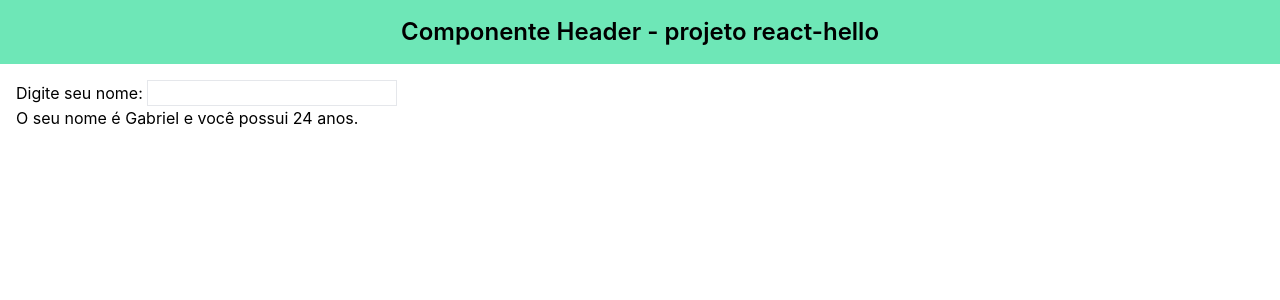
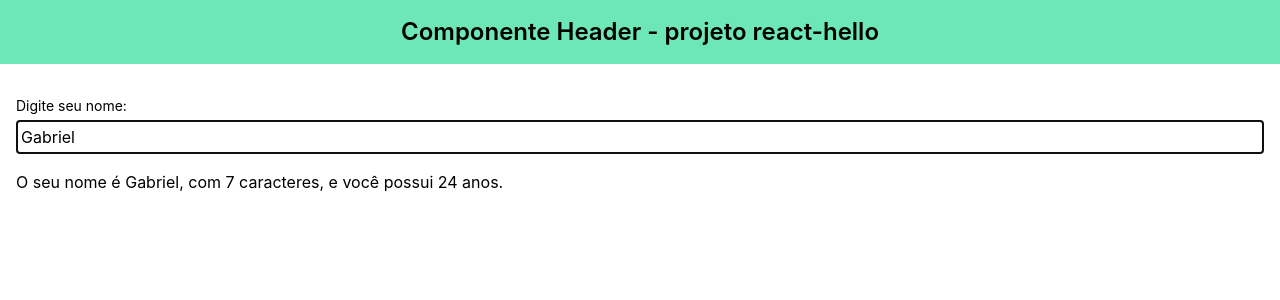
Before and after one commit to Gabriel-Barbosa-de-Oliveira/mba-front-end, a React (Create React App) app in the folder react-bootcamp/modulo-2-react/react-hello/: page / in a window 1280 px wide. Shown: the top 300 px of the page. Built offline with nearby package versions, Linux system fonts and the light colour scheme.

Commit message:
Setando um novo valor para um input. Maneira certa

```diff
--- a/react-bootcamp/modulo-2-react/react-hello/src/App.js
+++ b/react-bootcamp/modulo-2-react/react-hello/src/App.js
@@ -1,9 +1,22 @@
+import { useState } from "react";
 import Header from "./components/Header";
 import Main from "./components/Main";
 import Test from "./components/Test";
 
 export default function App() {
 
+  // const state = useState('Gabriel');
+  // const name = state[0];
+  // const setName = state[1];
+
+  const [name, setName] = useState('Gabriel');
+
+  //Clojure
+
+  function handleNameChange(event) {
+    const newName = event.currentTarget.value;
+    setName(newName)
+  }
 
   return (
     <>
@@ -11,9 +24,11 @@
         Componente Header - projeto react-hello
       </Header>
       <Main>
-        <label htmlFor="inputName">Digite seu nome: </label>
-        <input id="inputName" className="border" type='text' />
-        <p>O seu nome é Gabriel e você possui 24 anos.</p>
+        <div className="flex flex-col my-4">
+          <label htmlFor="inputName" className="text-sm mb-1">Digite seu nome: </label>
+          <input autoFocus id="inputName" className="border p-1" type='text' value={name} onChange={handleNameChange} />
+        </div>
+        <p>O seu nome é {name}, com {name.length} caracteres, e você possui 24 anos.</p>
       </Main>
     </>
   )
```
